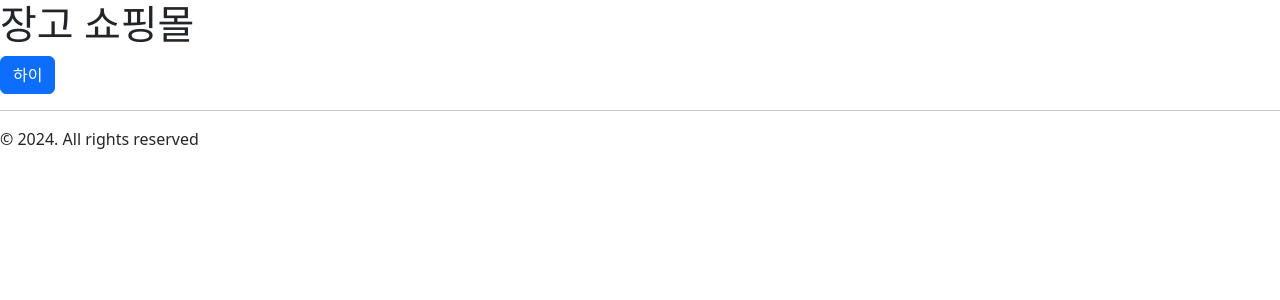
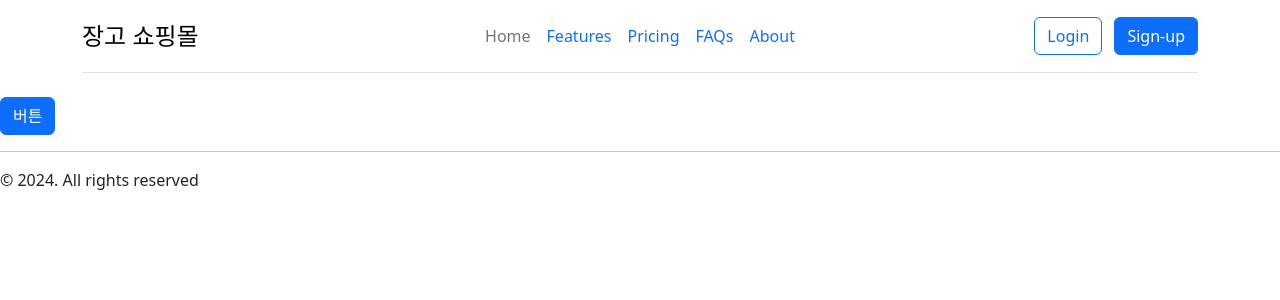
Before and after one commit to jihan-chillin/djangoshop, a Django app: page / in a window 1280 px wide. Shown: the top 300 px of the page. Run offline with Django 4.2, Linux system fonts and the light colour scheme; some libraries are stand-ins or nearby versions.

Commit message:
feat:base.html 생성

```diff
--- /dev/null
+++ b/templates/base.html
@@ -0,0 +1,45 @@
+{% load django_bootstrap5 %}
+
+
+<!DOCTYPE html>
+<html lang="ko">
+    <head>
+        <meta charset="UTF-8">
+        <meta name="viewport" content="width=device-width, initial-scale=1.0">
+        <title>장고쇼핑몰</title>
+        {% bootstrap_javascript %}
+        {% bootstrap_css %}
+    </head>
+    <body>
+        <div class="container">
+        <header class="d-flex flex-wrap align-items-center justify-content-center justify-content-md-between py-3 mb-4 border-bottom">
+            <div class="col-md-3 mb-2 mb-md-0">
+            <a href="/" class="d-inline-flex link-body-emphasis text-decoration-none">
+                <span class="fs-4">장고 쇼핑몰</span>
+            </a>
+            </div>
+
+            <ul class="nav col-12 col-md-auto mb-2 justify-content-center mb-md-0">
+            <li><a href="#" class="nav-link px-2 link-secondary">Home</a></li>
+            <li><a href="#" class="nav-link px-2">Features</a></li>
+            <li><a href="#" class="nav-link px-2">Pricing</a></li>
+            <li><a href="#" class="nav-link px-2">FAQs</a></li>
+            <li><a href="#" class="nav-link px-2">About</a></li>
+            </ul>
+
+            <div class="col-md-3 text-end">
+            <button type="button" class="btn btn-outline-primary me-2">Login</button>
+            <button type="button" class="btn btn-primary">Sign-up</button>
+            </div>
+        </header>
+        </div>
+
+        <div class="container"></div>
+
+        {% block content %}{% endblock %}
+
+        <hr/>
+        &copy; 2024. All rights reserved
+
+    </body>
+</html>
--- a/templates/root.html
+++ b/templates/root.html
@@ -1,22 +1,4 @@
-{% load django_bootstrap5 %}
-
-
-<!DOCTYPE html>
-<html lang="ko">
-    <head>
-        <meta charset="UTF-8">
-        <meta name="viewport" content="width=device-width, initial-scale=1.0">
-        <title>장고쇼핑몰</title>
-        {% bootstrap_javascript %}
-        {% bootstrap_css %}
-    </head>
-    <body>
-        <h1>장고 쇼핑몰</h1>
-
-        <button class="btn btn-primary">하이</button>
-
-        <hr/>
-        &copy; 2024. All rights reserved
-
-    </body>
-</html>
+{% extends "base.html" %}
+{% block content %}
+    <button class="btn btn-primary">버튼</button>
+{% endblock %}
```
